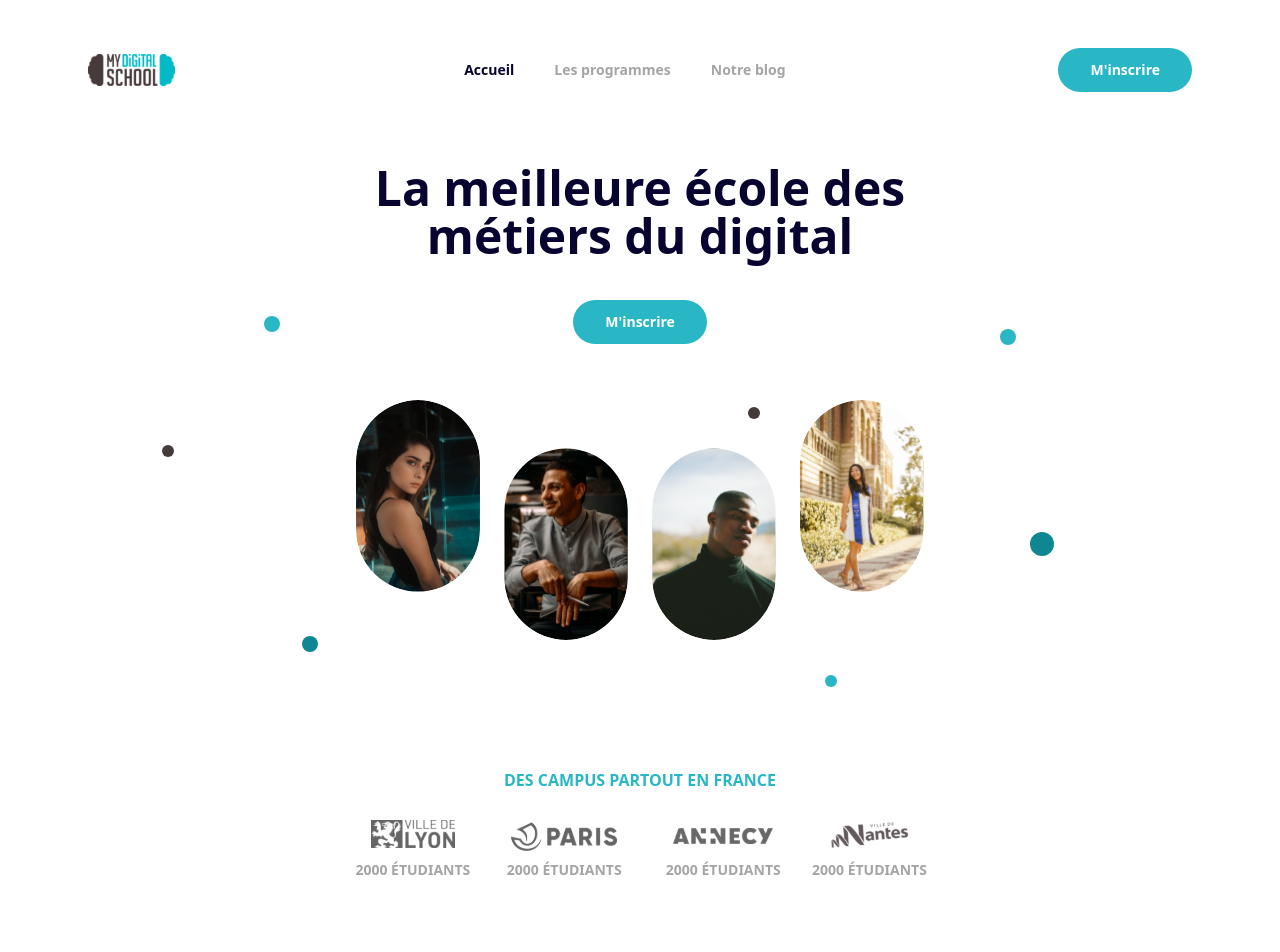
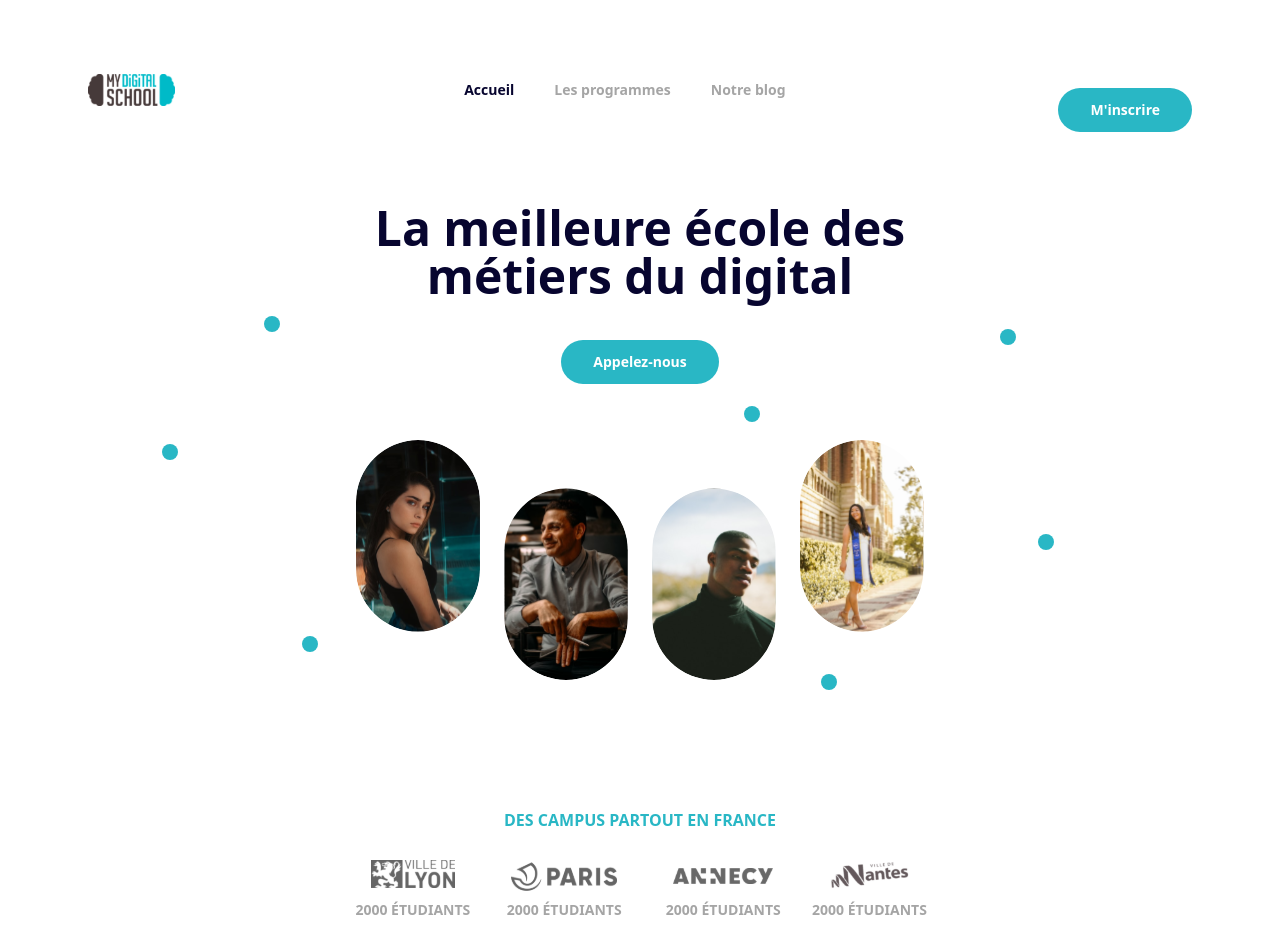
Before and after one commit to phothinh/MDS-Redesign, a Vue app: page / in a window 1280 px wide. Shown: the top 952 px of the page. Built offline with nearby package versions, Linux system fonts and the light colour scheme.

Commit message:
Add component

```diff
--- a/src/App.vue
+++ b/src/App.vue
@@ -1,76 +1,94 @@
 <script setup>
+import NavBar from './components/NavBar.vue';
+import CustomBall from './components/CustomBall.vue';
+import CampusList from './components/CampusList.vue';
+import CustomButton from './components/CustomButton.vue';
 
 </script>
 
+<script>
+export default {
+  name: 'ImageGrid',
+  components: {
+    NavBar,
+    CustomBall,
+    CampusList,
+    CustomButton,
+  },
+  data() {
+    return {
+      balls: [
+        { top: '25vw', left: '20vw', w: '4', h: '4', color: 'custom-cyan' },
+        { top: '26vw', right: '20vw', w: '4', h: '4', color: 'custom-cyan' },
+        { top: '32vw', right: '40vw', w: '3', h: '3', color: 'custom-dark' },
+        { top: '35vw', left: '12vw', w: '3', h: '3', color: 'custom-dark' },
+        { top: '50vw', left: '23vw', w: '4', h: '4', color: 'custom-darkcyan' },
+        { top: '42vw', right: '17vw', w: '6', h: '6', color: 'custom-darkcyan' },
+        { top: '53vw', right: '34vw', w: '3', h: '3', color: 'custom-cyan' }
+      ],
+      images: [
+        {
+          url: '/illustrations/photos/photo1.svg',
+          alt: 'image1',
+          class: 'mx-3',
+        },
+        {
+          url: '/illustrations/photos/photo2.svg',
+          alt: 'image2',
+          class: 'mx-3 my-12',
+        },
+        {
+          url: '/illustrations/photos/photo3.svg',
+          alt: 'image3',
+          class: 'mx-3 my-12',
+        },
+        {
+          url: '/illustrations/photos/photo4.svg',
+          alt: 'image4',
+          class: 'mx-3',
+        },
+      ],
+    }
+  },
+  methods: {
+    getImageClass(index) {
+      return this.images[index].class + ' h-48 rounded-full';
+    },
+  },
+}
+</script>
+
 <template>
-  <nav>
-    <div class="max-w-7xl mx-auto px-4 sm:px-6 lg:px-8">
-      <div class="flex items-center justify-between px-14 py-12">
-        <div class="flex-shrink-0">
-          <img class="h-8" src="/illustrations/logo/logo.svg" alt="Logo">
-        </div>
-        <div class="hidden md:block">
-          <div class="ml-10 flex items-center space-x-4">
-            <a href="#" class="text-custom-black  px-3 py-2 rounded-md text-sm font-bold">Accueil</a>
-            <a href="#" class="text-custom-grey  px-3 py-2 rounded-md text-sm font-bold">Les programmes</a>
-            <a href="#" class="text-custom-grey  px-3 py-2 rounded-md text-sm font-bold">Notre blog</a>
-          </div>
-        </div>
-        <div class="hidden md:block">
-          <div class="ml-4 flex items-center md:ml-6">
-            <button class="bg-custom-cyan text-white font-bold py-3 px-8 rounded-full text-sm">
-              M'inscrire
-            </button>
-          </div>
-        </div>
-      </div>
-    </div>
-  </nav>
+
+  <NavBar/>
 
   <div class="text-center mt-6">
     <h1 class="text-5xl font-extrabold text-custom-black">La meilleure école des<br> métiers du digital</h1>
-    <button class="bg-custom-cyan text-white font-bold py-3 px-8 rounded-full text-sm mt-10">
-      M'inscrire
-    </button>
+    <CustomButton>Appelez-nous</CustomButton>
   </div>
 
   <div class="mt-14">
-    <div class="w-4 h-4 absolute top-[25vw] left-[20vw] rounded-full bg-custom-cyan  mx-2 animate-bounce"></div>
-    <div class="w-4 h-4 absolute top-[26vw] right-[20vw] rounded-full bg-custom-cyan  mx-2 animate-bounce"></div>
-    <div class="w-3 h-3 absolute top-[32vw] right-[40vw] rounded-full bg-custom-dark  mx-2 animate-bounce"></div>
-    <div class="w-3 h-3 absolute top-[35vw] left-[12vw] rounded-full bg-custom-dark  mx-2 animate-bounce"></div>
-    <div class="w-4 h-4 absolute top-[50vw] left-[23vw] rounded-full bg-custom-darkcyan  mx-2 animate-bounce"></div>
-    <div class="w-6 h-6 absolute top-[42vw] right-[17vw] rounded-full bg-custom-darkcyan  mx-2 animate-bounce"></div>
-    <div class="w-3 h-3 absolute top-[53vw] right-[34vw] rounded-full bg-custom-cyan  mx-2 animate-bounce"></div>
+    <custom-ball v-for="(ball, index) in balls" :key="index" :top="ball.top" :left="ball.left" :right="ball.right" :w="ball.w" :h="ball.h" :color="ball.color"></custom-ball>
   </div>
 
   <div class="flex justify-center mt-14">
-    <img class="h-48 rounded-full mx-3" src="/illustrations/photos/photo1.svg" alt="image1">
-    <img class="h-48 rounded-full mx-3 my-12" src="/illustrations/photos/photo2.svg" alt="image2">
-    <img class="h-48 rounded-full mx-3 my-12" src="/illustrations/photos/photo3.svg" alt="image3">
-    <img class="h-48 rounded-full mx-3" src="/illustrations/photos/photo4.svg" alt="image4">
+    <img v-for="(image, index) in images"
+         :key="index"
+         :class="[getImageClass(index)]"
+         :src="image.url"
+         :alt="image.alt">
   </div>
 
-  <div class="text-center mt-20">
-    <h3 class="font-bold text-custom-cyan">DES CAMPUS PARTOUT EN FRANCE</h3>
-    <div class="flex justify-center mt-7">
-      <div>
-        <img class="h-7 mx-7" src="/illustrations/campus/lyon.svg" alt="image1">
-        <h3 class="font-bold text-custom-grey text-sm my-3">2000 ÉTUDIANTS</h3>
-      </div>
-      <div>
-        <img class="h-8 mx-7" src="/illustrations/campus/paris.svg" alt="image2">
-        <h3 class="font-bold text-custom-grey text-sm my-2">2000 ÉTUDIANTS</h3>
-      </div>
-      <div>
-        <img class="h-4 my-2 mx-7" src="/illustrations/campus/annecy.svg" alt="image3">
-        <h3 class="font-bold text-custom-grey text-sm my-4">2000 ÉTUDIANTS</h3>
-      </div>
-      <div>
-        <img class="h-9 -my-1 mx-7" src="/illustrations/campus/nantes.svg" alt="image4">
-        <h3 class="font-bold text-custom-grey text-sm my-3">2000 ÉTUDIANTS</h3>
-      </div>
-    </div>
+  <div>
+    <CampusList
+      title="DES CAMPUS PARTOUT EN FRANCE"
+      :campuses="[
+        { name: 'Lyon', image: '/illustrations/campus/lyon.svg', class: 'h-7 mx-7', students: '2000', textClass: 'font-bold text-custom-grey text-sm my-3' },
+        { name: 'Paris', image: '/illustrations/campus/paris.svg', class: 'h-8 mx-7', students: '2000', textClass: 'font-bold text-custom-grey text-sm my-2' },
+        { name: 'Annecy', image: '/illustrations/campus/annecy.svg', class: 'h-4 my-2 mx-7', students: '2000', textClass: 'font-bold text-custom-grey text-sm my-4' },
+        { name: 'Nantes', image: '/illustrations/campus/nantes.svg', class: 'h-9 -my-1 mx-7', students: '2000', textClass: 'font-bold text-custom-grey text-sm my-3' }
+        ]"
+    />
   </div>
 
   <div class="text-center mt-40">
--- /dev/null
+++ b/src/components/CampusList.vue
@@ -0,0 +1,27 @@
+<script>
+    export default {
+    name: 'CampusList',
+    props: {
+        title: {
+        type: String,
+        required: true
+        },
+        campuses: {
+        type: Array,
+        required: true
+        }
+    }
+}
+</script>
+
+<template>
+    <div class="text-center mt-20">
+      <h3 class="font-bold text-custom-cyan">{{ title }}</h3>
+      <div class="flex justify-center mt-7">
+        <div v-for="campus in campuses" :key="campus.name">
+          <img :src="campus.image" :alt="campus.name" :class="campus.class">
+          <h3 :class="campus.textClass">{{ campus.students }} ÉTUDIANTS</h3>
+        </div>
+      </div>
+    </div>
+  </template>
--- /dev/null
+++ b/src/components/CustomBall.vue
@@ -0,0 +1,57 @@
+<script>
+export default {
+  name: 'CustomBall',
+  props: {
+    top: {
+      type: String,
+      required: true
+    },
+    left: {
+      type: String,
+      required: true
+    },
+    right: {
+      type: String,
+      required: false
+    },
+    w: {
+      type: String,
+      required: true
+    },
+    h: {
+      type: String,
+      required: true
+    },
+    color: {
+      type: String,
+      required: true
+    }
+  }
+}
+</script>
+
+
+<template>
+    <div :style="{top: top, left: left, right: right, width: w, height: h, backgroundColor: color}" class="w-4 h-4 absolute rounded-full bg-custom-cyan  mx-2 animate-bounce"></div>
+</template>
+
+<style scoped>
+.custom-ball {
+  animation-duration: 2s;
+  animation-fill-mode: both;
+  animation-iteration-count: infinite;
+  animation-name: bounce;
+}
+
+@keyframes bounce {
+  0%, 20%, 50%, 80%, 100% {
+    transform: translateY(0);
+  }
+  40% {
+    transform: translateY(-20px);
+  }
+  60% {
+    transform: translateY(-10px);
+  }
+}
+</style>
--- /dev/null
+++ b/src/components/CustomButton.vue
@@ -0,0 +1,22 @@
+<script>
+  export default {
+    name: 'CustomButton',
+    props: {
+      buttonClass: {
+        type: String,
+        default: 'bg-custom-cyan text-white font-bold py-3 px-8 rounded-full text-sm mt-10',
+      },
+    },
+    methods: {
+      onClick() {
+        console.log('Le bouton a été cliqué');
+      },
+    },
+  };
+</script>
+
+<template>
+    <button :class="buttonClass" @click="onClick">
+        <slot>Le texte</slot>
+    </button>
+</template>
--- /dev/null
+++ b/src/components/NavBar.vue
@@ -0,0 +1,40 @@
+<script setup>
+import CustomButton from '../components/CustomButton.vue';
+</script>
+
+<script>
+export default {
+  name: 'MyComponent',
+  components: {
+    CustomButton,
+  },
+};
+</script>
+
+<template>
+  <nav>
+    <div class="max-w-7xl mx-auto px-4 sm:px-6 lg:px-8">
+      <div class="flex items-center justify-between px-14 py-12">
+        <div class="flex-shrink-0">
+          <img class="h-8" src="/illustrations/logo/logo.svg" alt="Logo">
+        </div>
+        <div class="hidden md:block">
+          <div class="ml-10 flex items-center space-x-4">
+            <a href="#" class="text-custom-black  px-3 py-2 rounded-md text-sm font-bold">Accueil</a>
+            <a href="#" class="text-custom-grey  px-3 py-2 rounded-md text-sm font-bold">Les programmes</a>
+            <a href="#" class="text-custom-grey  px-3 py-2 rounded-md text-sm font-bold">Notre blog</a>
+          </div>
+        </div>
+        <div class="hidden md:block">
+          <div class="ml-4 flex items-center md:ml-6">
+            <CustomButton>M'inscrire</CustomButton>
+          </div>
+        </div>
+      </div>
+    </div>
+  </nav>
+</template>
+
+<style scoped>
+
+</style>
```
